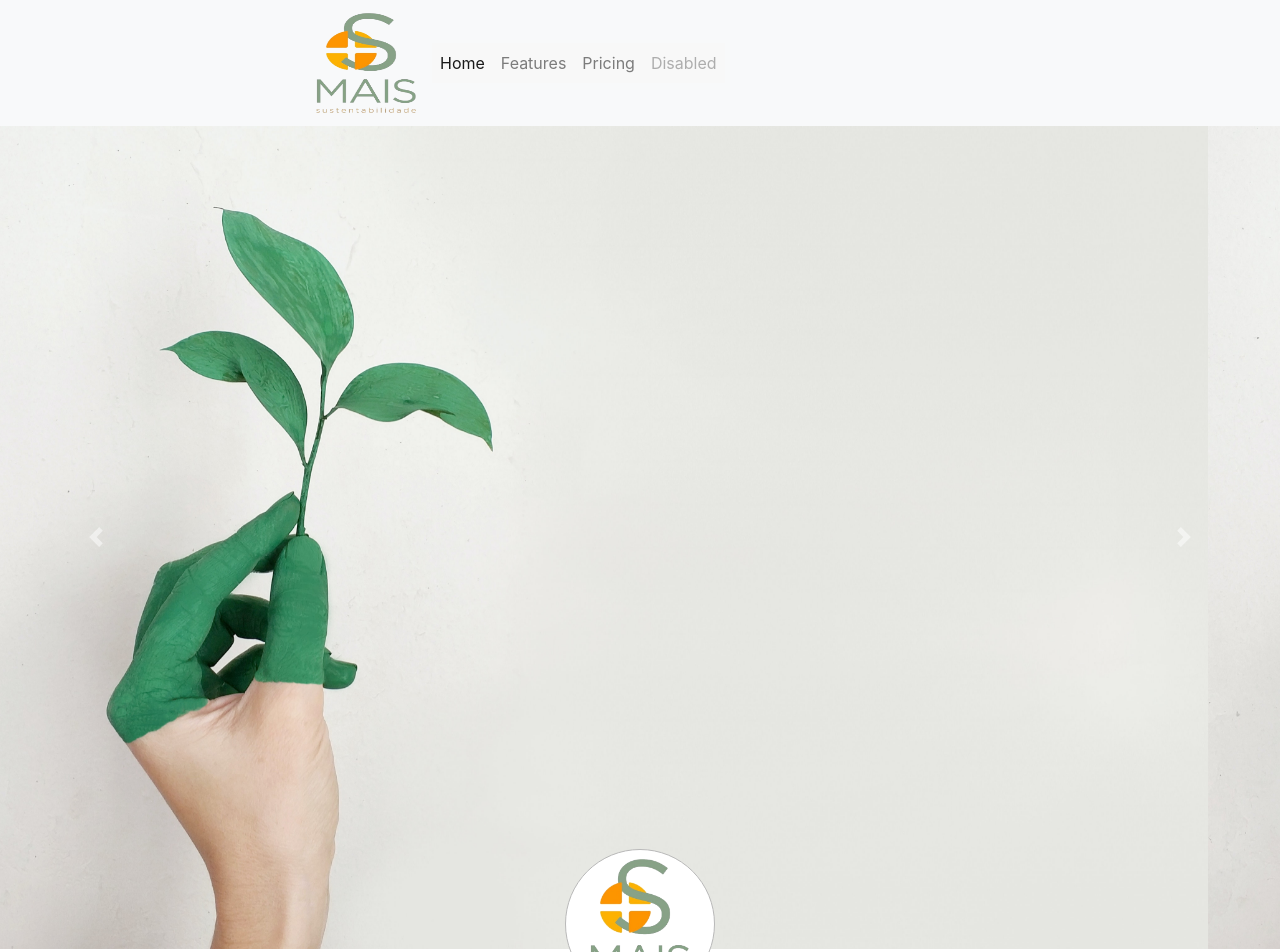
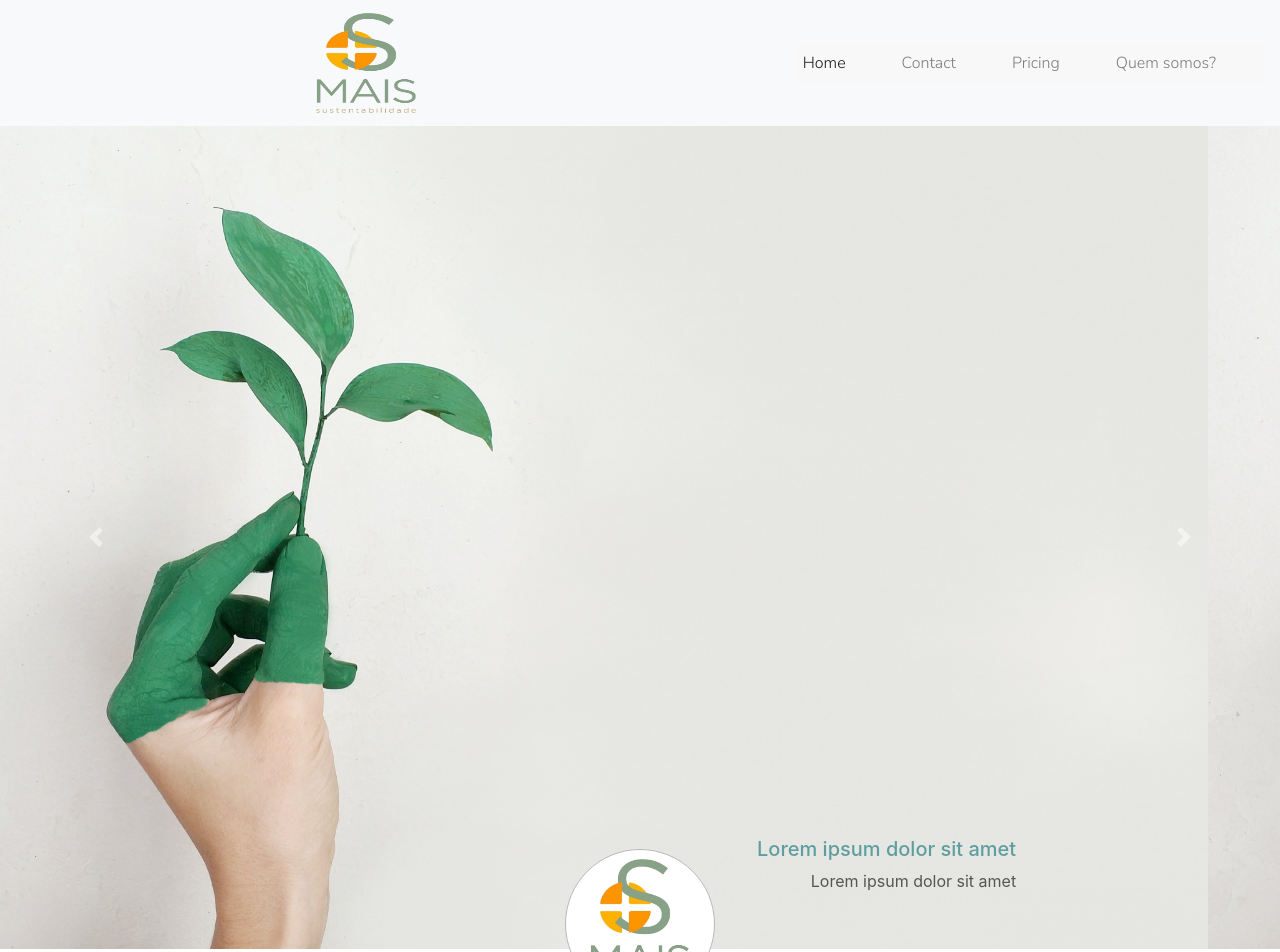
Before and after one commit to Ivan-sistema/maissustentabilidade, an Angular app: page / in a window 1280 px wide. Shown: the top 952 px of the page. Built offline with nearby package versions, Linux system fonts and the light colour scheme.

Commit message:
ajustes no header, estilizacao, estudo do codigo

```diff
--- a/src/app/components/header/header.component.scss
+++ b/src/app/components/header/header.component.scss
@@ -19,3 +19,8 @@
 .navbar-expand-lg{
     background-color: black;
 }
+.navbar-expand-lg .navbar-collapse {
+    display: flex !important;
+    flex-basis: auto;
+    justify-content: end;
+}
--- a/src/app/shared/components/banner/banner.component.html
+++ b/src/app/shared/components/banner/banner.component.html
@@ -1,16 +1,29 @@
-<div class="container-full bg-banner">
+
     <div id="carouselExampleControls" class="carousel slide" data-ride="carousel">
         <div class="carousel-inner">
+
           <div class="carousel-item active">
             <img class="d-block w-100" src="../../../assets/images/banner.jpg" alt="First slide">
+            <div class="row">
+              <div class="md-6">
+                <div class="carousel-caption d-none d-md-block">
+                  <h5>Lorem ipsum dolor sit amet</h5>
+                  <p>Lorem ipsum dolor sit amet</p>
+                </div>
+              </div>
+            </div>
           </div>
+
           <div class="carousel-item">
             <img class="d-block w-100" src="../../../assets/images/banner.jpg" alt="Second slide">
           </div>
+
           <div class="carousel-item">
             <img class="d-block w-100" src="../../../assets/images/banner.jpg" alt="Third slide">
           </div>
+
         </div>
+
         <a class="carousel-control-prev" href="#carouselExampleControls" role="button" data-slide="prev">
           <span class="carousel-control-prev-icon" aria-hidden="true"></span>
           <span class="sr-only">Previous</span>
@@ -20,4 +33,3 @@
           <span class="sr-only">Next</span>
         </a>
       </div>
-</div>
--- a/src/app/shared/components/banner/banner.component.scss
+++ b/src/app/shared/components/banner/banner.component.scss
@@ -3,3 +3,11 @@
     float: left;
     position: relative;
 }
+.container{
+    z-index: 99999px;
+    color: blue;
+}
+.d-md-block {
+    color: cadetblue;
+    text-align: right;
+}
--- a/src/app/shared/components/navigator/navigator.component.html
+++ b/src/app/shared/components/navigator/navigator.component.html
@@ -4,12 +4,12 @@
           <a class="nav-link" href="#">Home <span class="sr-only">(current)</span></a>
         </li>
         <li class="nav-item">
-          <a class="nav-link" href="#">Features</a>
+          <a class="nav-link" href="#">Contact</a>
         </li>
         <li class="nav-item">
           <a class="nav-link" href="#">Pricing</a>
         </li>
         <li class="nav-item">
-          <a class="nav-link disabled" href="#">Disabled</a>
+          <a class="nav-link" href="#">Quem somos?</a>
         </li>
     </ul>
--- a/src/app/shared/components/navigator/navigator.component.scss
+++ b/src/app/shared/components/navigator/navigator.component.scss
@@ -22,9 +22,18 @@
     font-weight: 500;
 }*/
 
+@import url('https://fonts.googleapis.com/css2?family=Nunito+Sans:wght@300&display=swap');
 
 .navbar-nav {
     margin: auto;
     background-color: #f8f8f8;
     justify-content: right;
 }
+.nav-link{
+    margin-right: 40px;
+}
+.nav-item{
+    color: #000;
+    font-family: 'Nunito Sans', sans-serif;
+    font-size: 16px;
+}
```
